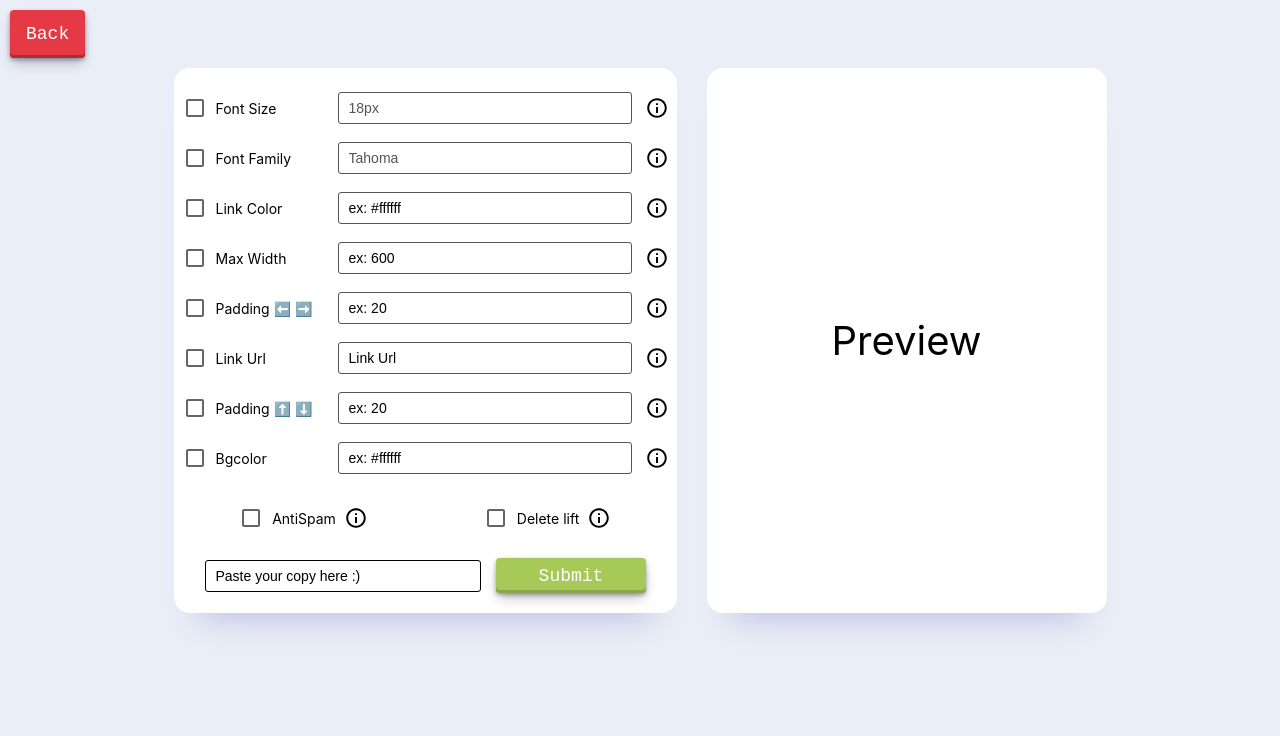
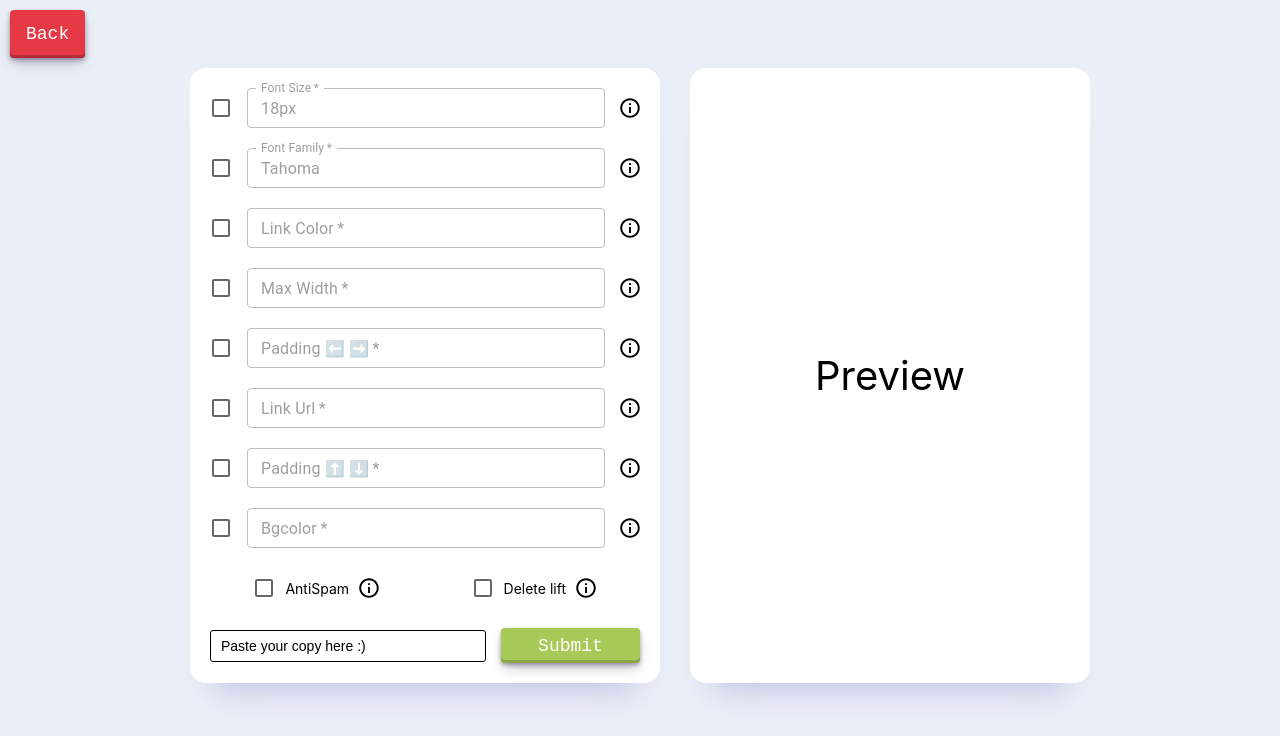
Before and after one commit to INRGI/CopyMaker, a React (Vite) app: page /id-1 in a window 1280 px wide. Shown: the top 736 px of the page. Built offline with nearby package versions, Linux system fonts and the light colour scheme.

Commit message:
Update input styles

```diff
--- a/src/components/FormPromo/FormPromo.jsx
+++ b/src/components/FormPromo/FormPromo.jsx
@@ -1,11 +1,11 @@
 
 import { useState } from "react";
-import { Formik } from 'formik';
+import { Field, Formik } from 'formik';
 import { useParams } from "react-router-dom";
 import { useDispatch, useSelector } from "react-redux";
 import { nanoid } from "nanoid";
 import { editDomain } from "../../redux/domainSlice";
-import { AddImageButton, CheckBoxContainer, Container, CopyButton, FormContainer, FormInput, HasImagesContainer, ImageBlock, ImageContaianer, ImageToDowload, InputContainer, InputToDowload, Label, LabelCheckBox, LinkToDownload, PageContainer, ResultContainer, ResultText, ResultTitle, SubmitButtonDownload, SubmitContainer, SubmitInput, TitleImages } from "./FormPromo.styled";
+import { AddImageButton, CheckBoxContainer, Container, CopyButton, FormContainer, HasImagesContainer, ImageBlock, ImageContaianer, ImageToDowload, InputContainer, InputToDowload, LabelCheckBox, LinkToDownload, MuiInput, PageContainer, ResultContainer, ResultText, ResultTitle, SubmitButtonDownload, SubmitContainer, SubmitInput, TitleImages } from "./FormPromo.styled";
 import { GrDownload } from "react-icons/gr";
 import { BsCopy } from "react-icons/bs";
 
@@ -40,6 +40,7 @@ const FormPromo = () => {
     const [isModalOpen, setIsModalOpen] = useState(false);
 
     // const [isBuilderOpen, setBuilderOpen] = useState(false);
+    // const [linkToBuild, setlinkToBuild] = useState('');
 
     const handleChange = (index, event) => {
         const newLinkCopy = [...newLinks];
@@ -125,8 +126,8 @@ const FormPromo = () => {
         setIsModalOpen(false);
     };
 
-    // const handleBuilderConfirm = () => {
-
+    // const handleBuilderConfirm = (values) => {
+    //     setlinkToBuild(values)
     //     setBuilderOpen(false);
     // };
 
@@ -141,84 +142,110 @@ const FormPromo = () => {
                 <FormContainer>
                     <Container>
                         <InputContainer>
-                            <Label>
+                            {/* <Label>
                                 <Checkbox checked={isFontSize} onChange={() => setFontSize((prev) => !prev)} color="success" />
                                 Font Size
-                            </Label>
+                            </Label> */}
 
-                            <FormInput type="text" name="fontSize" id={fontSizeId} placeholder="ex: 16" disabled={!isFontSize} required/>
+                            <Checkbox checked={isFontSize} onChange={() => setFontSize((prev) => !prev)} color="success" />
+
+                            <Field as={MuiInput} label="Font Size" size="small" variant="outlined" type="text" name="fontSize" id={fontSizeId} placeholder="ex: 16" disabled={!isFontSize} required ></Field>
+
+                            {/* <FormInput type="text" name="fontSize" id={fontSizeId} placeholder="ex: 16" disabled={!isFontSize} required/> */}
                             <InfoButton  text="Please paste Font Size value without px"/>
                         </InputContainer>
 
                         <InputContainer>
-                            <Label>
+                            {/* <Label>
                                 <Checkbox checked={isFontFamily} onChange={() => setFontFamily((prev) => !prev)} color="success" />
                                 Font Family
-                            </Label>
+                            </Label> */}
 
-                            <FormInput type="text" name="fontFamily" id={fontFamilyId} placeholder="ex: Roboto" disabled={!isFontFamily} required/>
+                            <Checkbox checked={isFontFamily} onChange={() => setFontFamily((prev) => !prev)} color="success" />
+                            <Field as={MuiInput} label="Font Family" size="small" variant="outlined" type="text" name="fontFamily" id={fontFamilyId} placeholder="ex: Roboto" disabled={!isFontFamily} required ></Field>
+
+                            {/* <FormInput type="text" name="fontFamily" id={fontFamilyId} placeholder="ex: Roboto" disabled={!isFontFamily} required/> */}
                             <InfoButton  text="Please paste Font Family value here"/>
                         </InputContainer>
 
                         <InputContainer>
-                            <Label>
+                            {/* <Label>
                                 <Checkbox checked={isColorLink} onChange={() => setColorLink((prev) => !prev)} color="success" />
                                 Link Color
-                            </Label>
+                            </Label> */}
 
-                            <FormInput type="text" name="colorLink" id={colorLinkId} placeholder="ex: #ffffff" disabled={!isColorLink} required/>
+                            <Checkbox checked={isColorLink} onChange={() => setColorLink((prev) => !prev)} color="success" />
+                            <Field as={MuiInput} label="Link Color" size="small" variant="outlined" type="text" name="colorLink" id={colorLinkId} placeholder="ex: #ffffff" disabled={!isColorLink} required ></Field>
+
+                            {/* <FormInput type="text" name="colorLink" id={colorLinkId} placeholder="ex: #ffffff" disabled={!isColorLink} required/> */}
                             <InfoButton  text="Please paste Link Color like this #ffffff"/>
                         </InputContainer>
 
 
                         <InputContainer>
-                            <Label>
+                            {/* <Label>
                                 <Checkbox checked={isWidth} onChange={() => setWidth((prev) => !prev)} color="success" />
                                 Max Width
-                            </Label>
+                            </Label> */}
 
-                            <FormInput type="text" name="width" id={width} placeholder="ex: 600" disabled={!isWidth} required/>
+                            <Checkbox checked={isWidth} onChange={() => setWidth((prev) => !prev)} color="success" />
+                            <Field as={MuiInput} label="Max Width" size="small" variant="outlined" type="text" name="width" id={width} placeholder="ex: 600" disabled={!isWidth} required ></Field>
+
+
+                            {/* <FormInput type="text" name="width" id={width} placeholder="ex: 600" disabled={!isWidth} required/> */}
                             <InfoButton  text="Please paste Width value without px"/>
                         </InputContainer>
 
 
                         <InputContainer>
-                            <Label>
+                            {/* <Label>
                                 <Checkbox checked={isPaddingLR} onChange={() => setPaddingLR((prev) => !prev)} color="success" />
                                 Padding ⬅️ ➡️
-                            </Label>
+                            </Label> */}
 
-                            <FormInput type="text" name="paddingLR" id={paddingLR} placeholder="ex: 20" disabled={!isPaddingLR} required/>
+                            <Checkbox checked={isPaddingLR} onChange={() => setPaddingLR((prev) => !prev)} color="success" />
+                            <Field as={MuiInput} label="Padding ⬅️ ➡️" size="small" variant="outlined" type="text" name="paddingLR" id={paddingLR} placeholder="ex: 20" disabled={!isPaddingLR} required ></Field>
+
+                            {/* <FormInput type="text" name="paddingLR" id={paddingLR} placeholder="ex: 20" disabled={!isPaddingLR} required/> */}
                             <InfoButton  text="Please paste Padding value without px"/>
                         </InputContainer>
 
                         <InputContainer>
-                            <Label>
+                            {/* <Label>
                                 <Checkbox checked={isLinkUrl} onChange={() => setLinkUrl((prev) => !prev)} color="success" />
                                 Link Url
-                            </Label>
+                            </Label> */}
 
-                            <FormInput type="text" name="linkUrl" id={linkUrlId} placeholder="Link Url" disabled={!isLinkUrl} required/>
+                            <Checkbox checked={isLinkUrl} onChange={() => setLinkUrl((prev) => !prev)} color="success" />
+                            <Field as={MuiInput} label="Link Url" size="small" variant="outlined" type="text" name="linkUrl" id={linkUrlId} placeholder="Link Url" disabled={!isLinkUrl} required ></Field>
+
+                            {/* <FormInput type="text" name="linkUrl" id={linkUrlId} placeholder="Link Url" disabled={!isLinkUrl} required/> */}
                             <InfoButton  text="Please paste Link Address here"/>
                         </InputContainer>
 
                         <InputContainer>
-                            <Label>
+                            {/* <Label>
                                 <Checkbox checked={isTrTB} onChange={() => setTrTB((prev) => !prev)} color="success"/>
                                 Padding ⬆️ ⬇️
-                            </Label>
+                            </Label> */}
 
-                            <FormInput type="text" name="trTB" id={TrTBId} placeholder="ex: 20" disabled={!isTrTB} required/>
+                            <Checkbox checked={isTrTB} onChange={() => setTrTB((prev) => !prev)} color="success"/>
+                            <Field as={MuiInput} label="Padding ⬆️ ⬇️" size="small" variant="outlined" type="text" name="trTB" id={TrTBId} placeholder="ex: 20" disabled={!isTrTB} required ></Field>
+
+                            {/* <FormInput type="text" name="trTB" id={TrTBId} placeholder="ex: 20" disabled={!isTrTB} required/> */}
                             <InfoButton  text="Please paste Padding value without px"/>
                         </InputContainer>
 
                         <InputContainer>
-                            <Label>
+                            {/* <Label>
                                 <Checkbox checked={isBGColor} onChange={() => setBGColor((prev) => !prev)} color="success" />
                                 Bgcolor
-                            </Label>
+                            </Label> */}
 
-                            <FormInput type="text" name="BGColor" id={BGColorId} placeholder="ex: #ffffff" disabled={!isBGColor} required/>
+                            <Checkbox checked={isBGColor} onChange={() => setBGColor((prev) => !prev)} color="success" />
+                            <Field as={MuiInput} label="Bgcolor" size="small" variant="outlined" type="text" name="BGColor" id={BGColorId} placeholder="ex: #ffffff" disabled={!isBGColor} required ></Field>
+
+                            {/* <FormInput type="text" name="BGColor" id={BGColorId} placeholder="ex: #ffffff" disabled={!isBGColor} required/> */}
                             <InfoButton  text="Please paste Background Color like this #ffffff"/>
                         </InputContainer>
 
@@ -307,6 +334,7 @@ const FormPromo = () => {
             isOpen={isBuilderOpen}
             onClose={() => setBuilderOpen(false)}
             onConfirm={handleBuilderConfirm}
+            link={linkToBuild}
         /> */}
 
         </PageContainer>
--- a/src/components/FormPromo/FormPromo.styled.jsx
+++ b/src/components/FormPromo/FormPromo.styled.jsx
@@ -1,5 +1,6 @@
 import styled from "@emotion/styled";
 import { Field, Form } from "formik";
+import TextField from '@mui/material/TextField';
 
 export const PageContainer = styled.div`
     display: flex;
@@ -30,6 +31,10 @@ export const FormInput = styled(Field)`
     }
 `;
 
+export const MuiInput = styled(TextField)`
+    width: 85%;
+`;
+
 export const SubmitInput = styled(Field)`
     display: block;
     min-height: 30px;
@@ -45,7 +50,7 @@ export const SubmitInput = styled(Field)`
         color: black;
     }
     &:hover{
-        transform: translateY(-1px);
+        transform: translateY(-0.5px);
         box-shadow: rgba(0, 0, 0, 0.1) 0 4px 12px;
     }
 `;
@@ -56,13 +61,14 @@ export const InputContainer = styled.div`
     align-items: center;
     justify-content: center;
     height: 40px;
+    width: 100%;
 `;
 
 export const Container = styled.div`
     display: flex;
     flex-wrap: wrap;
     flex-direction: column;
-    gap: 10px;
+    gap: 20px;
     align-items: center;
     justify-content: center;
 
@@ -76,7 +82,8 @@ export const FormContainer = styled(Form)`
     border-radius: 16px;
     box-shadow: 0 30px 30px -25px rgba(65, 51, 183, 0.25);
     background-color:#fff;
-    padding: 20px 0;
+    padding: 20px 10px;
+    min-width: 450px;
 `;
 
 
```
Also changed, not shown: src/components/LinkBuilder/LinkBuilder.jsx (+5 -26 lines).
